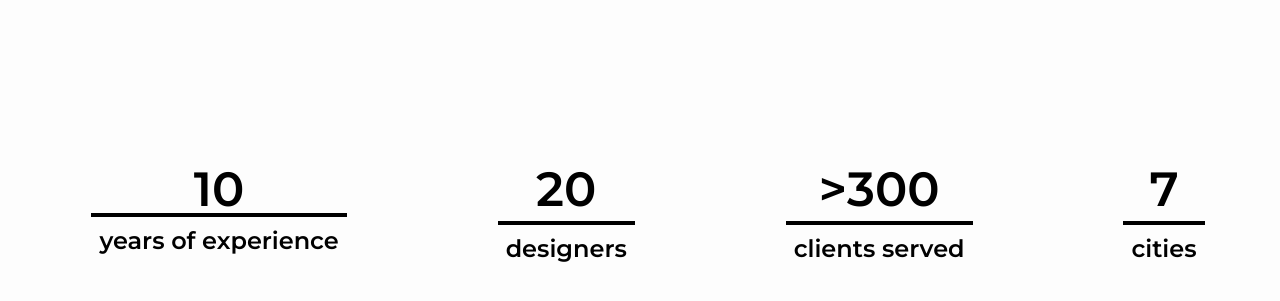
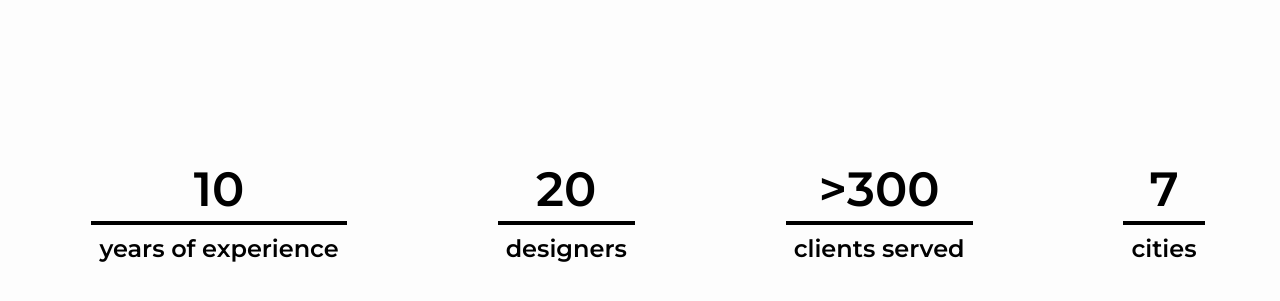
Before and after one commit to ShlokD/quick-meadow, a website built with Vite: page index.html in a window 1280 px wide. Shown: the part 699-1000 px from the top of the page. Built offline with nearby package versions, Linux system fonts and the light colour scheme.

Commit message:
fix padding

```diff
--- a/index.html
+++ b/index.html
@@ -131,7 +131,7 @@
       </section>
       <section id="stats" class="flex flex-col lg:flex-row items-center justify-around mx-2 lg:my-8 my-2 w-full py-16" title="stats">
         <div class="text-center hover:scale-110 duration-150">
-          <p class="text-5xl p-2s">10</p>
+          <p class="text-5xl p-2">10</p>
           <hr class="border-black border-2" />
           <p class="text-2xl p-2">years of experience</p>
         </div>
```
